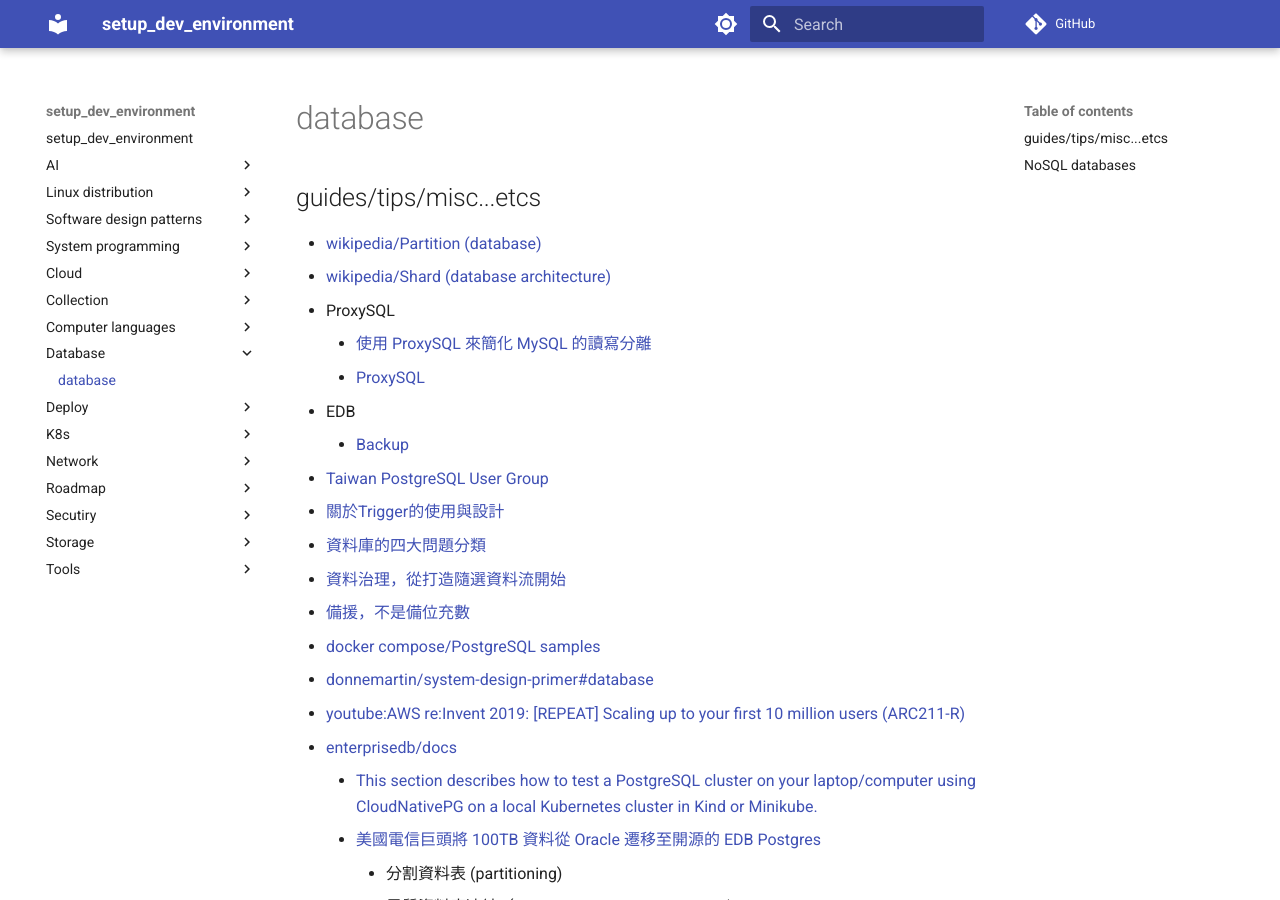
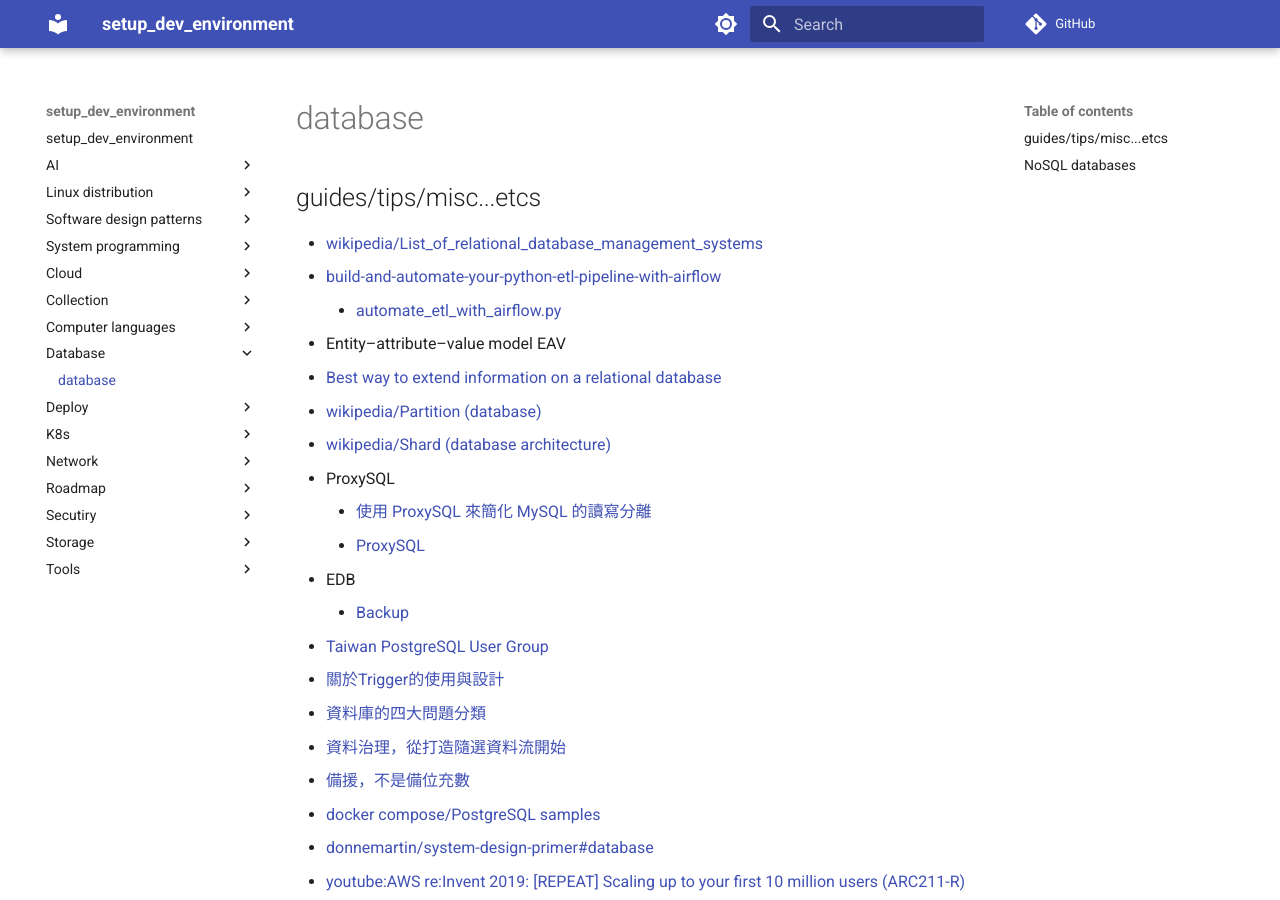
Before and after one commit to hong539/setup_dev_environment, an MkDocs documentation site: the page built from docs/database/database.md, in a window 1280 px wide and 900 px high. Built offline with MkDocs 1.6.1 and Material for MkDocs 9.7.7, drawn with Linux system fonts in a browser that asks for light colours; comment, search, counter and statistics services are not loaded; some of the changed text lies outside the part shown.

Commit message:
Update docs

```diff
--- a/docs/database/database.md
+++ b/docs/database/database.md
@@ -2,6 +2,11 @@
 
 ## guides/tips/misc...etcs
 
+* [wikipedia/List_of_relational_database_management_systems](https://en.wikipedia.org/wiki/List_of_relational_database_management_systems)
+* [build-and-automate-your-python-etl-pipeline-with-airflow](https://morioh.com/a/7c5f74462887/build-and-automate-your-python-etl-pipeline-with-airflow)
+    * [automate_etl_with_airflow.py](https://github.com/hnawaz007/pythondataanalysis/blob/main/ETL%20Pipeline/automate_etl_with_airflow.py)
+* Entity–attribute–value model EAV
+* [Best way to extend information on a relational database](https://stackoverflow.com/questions/42259052/best-way-to-extend-information-on-a-relational-database)
 * [wikipedia/Partition (database)](https://en.wikipedia.org/wiki/Partition_(database))
 * [wikipedia/Shard (database architecture)](https://en.wikipedia.org/wiki/Shard_(database_architecture))
 * ProxySQL
```
Also changed, not shown: other parts of docs/database/database.md (+1 -0 lines), docs/Software_design_patterns/Software_design_patterns.md (+2 -0 lines), docs/computer languages/programming_languages/php/php.md (+2 -0 lines).
